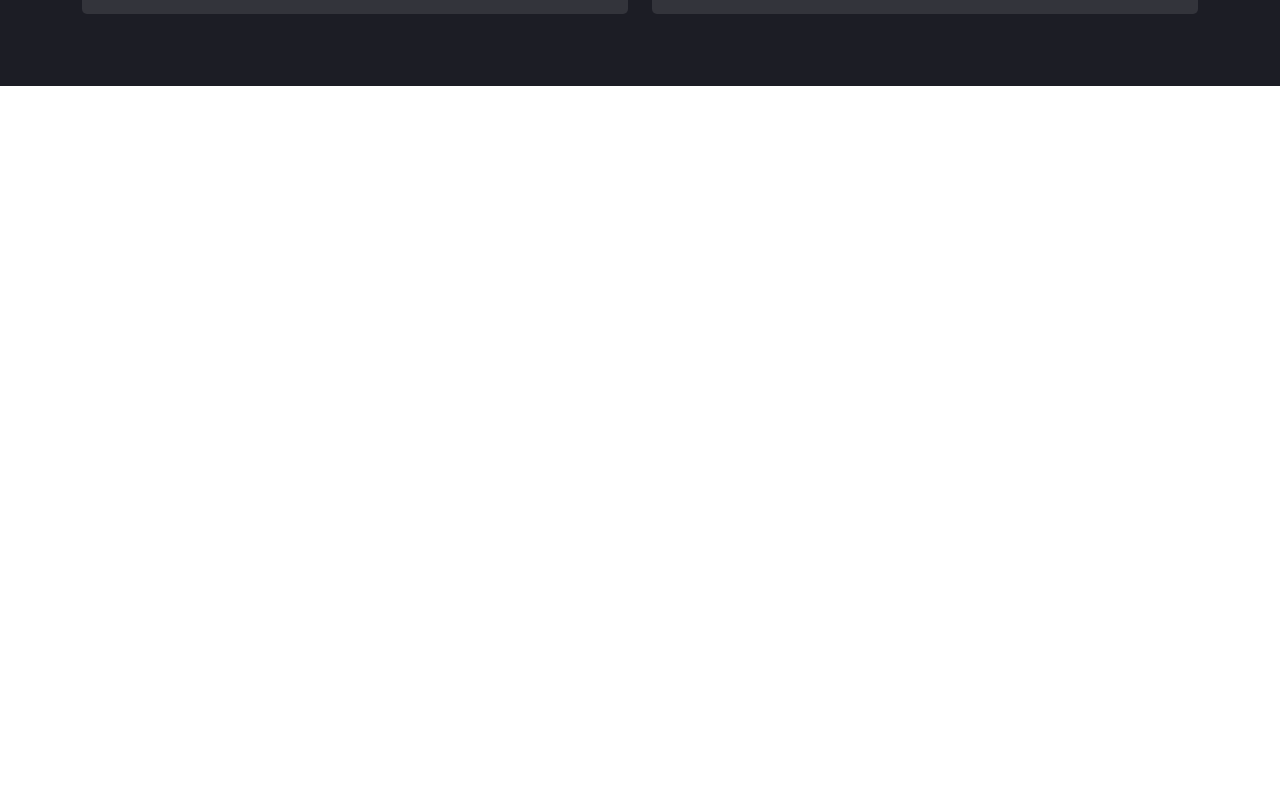
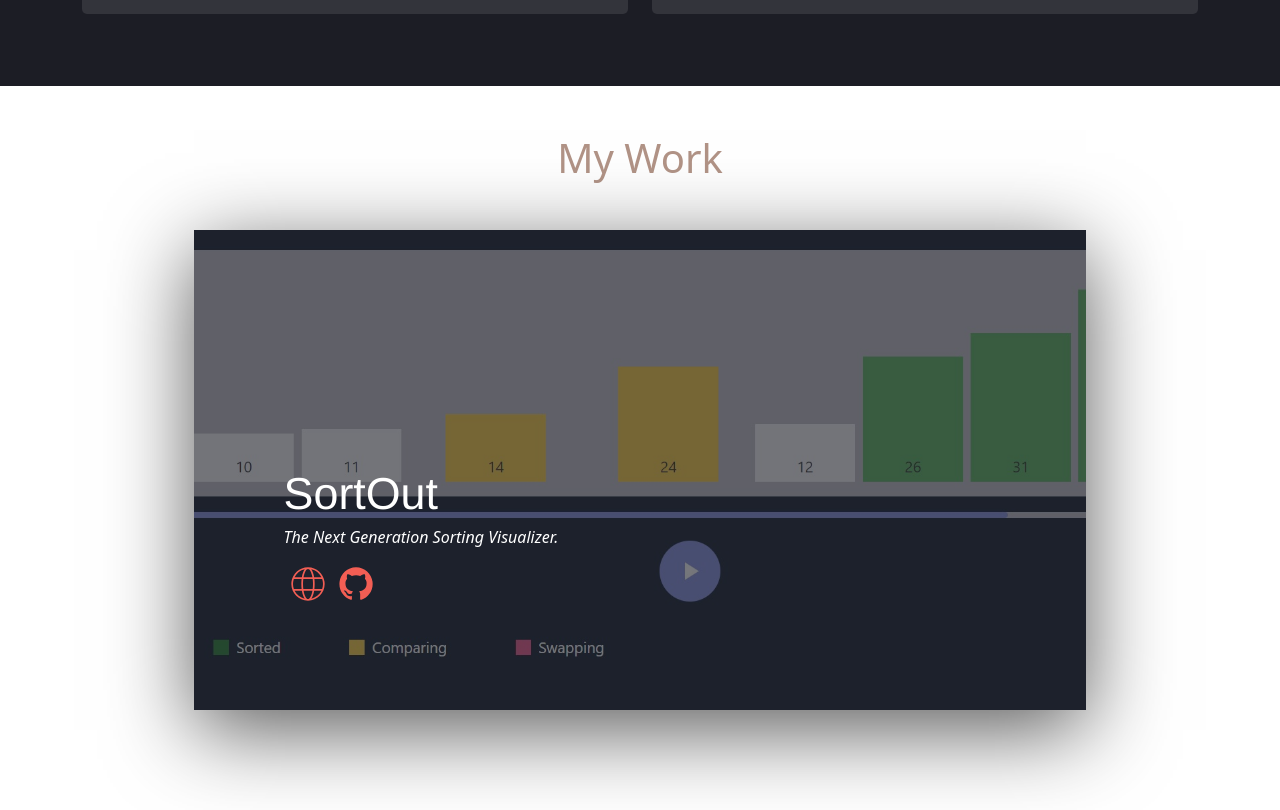
Before and after one commit to RajKanani1206/portfolio, a React (Create React App) app: page / in a window 1280 px wide. Shown: the part 1960-2770 px from the top of the page. Before the commit the page ends 2046 px from the top, so only its background shows below. Built offline with nearby package versions, Linux system fonts and the light colour scheme.

Commit message:
Added project section

```diff
--- a/src/App.js
+++ b/src/App.js
@@ -3,6 +3,7 @@ import About from "./components/About";
 import Header from "./components/Header";
 import Home from "./components/HomeBanner";
 import Skills from "./components/Skills";
+import Projects from "./components/Projects";
 
 const App = () => {
   return (
@@ -11,6 +12,7 @@ const App = () => {
       <Home />
       <About />
       <Skills />
+      <Projects />
     </>
   );
 };
--- /dev/null
+++ b/src/components/Projects/index.js
@@ -0,0 +1,39 @@
+import React from "react";
+import { Container } from "react-bootstrap";
+import projectDetails from "./projectDetails";
+import "./style.css";
+
+const Projects = () => {
+  return (
+    <div className="project-section  text-black my-5" id="projects">
+      <h1 className="heading text-center mb-5">My Work</h1>
+      <Container>
+        {projectDetails.map((project, index) => (
+          <div className={`project-content project-bg-img-${index + 1}`} key={index}>
+            <div className="project-mask"></div>
+            <div className="project-text">
+              <h3>{project.title}</h3>
+              <h5>{project.subTitle}</h5>
+              <div className="project-links mt-3">
+                <ul className="list-unstyled">
+                  <li className="d-inline-block px-1">
+                    <a href={project.webLink} target="_blank" rel="noreferrer">
+                      <img src="images/icon-web.svg" alt="icon" height={40} width={40} />
+                    </a>
+                  </li>
+                  <li className="d-inline-block px-1">
+                    <a href={project.githubLink} target="_blank" rel="noreferrer">
+                      <img src="images/icon-github.svg" alt="icon" height={40} width={40} />
+                    </a>
+                  </li>
+                </ul>
+              </div>
+            </div>
+          </div>
+        ))}
+      </Container>
+    </div>
+  );
+};
+
+export default Projects;
--- /dev/null
+++ b/src/components/Projects/projectDetails.js
@@ -0,0 +1,9 @@
+// eslint-disable-next-line
+export default [
+  {
+    title: "SortOut",
+    subTitle: "The Next Generation Sorting Visualizer.",
+    webLink: "https://rajkanani1206.github.io/SortOut/",
+    githubLink: "https://github.com/RajKanani1206/SortOut",
+  },
+];
--- /dev/null
+++ b/src/components/Projects/style.css
@@ -0,0 +1,126 @@
+.project-content {
+  margin-bottom: 100px;
+  width: 80%;
+  height: 480px;
+  position: relative;
+  margin-left: auto;
+  margin-right: auto;
+  background-size: cover;
+  transition: all 0.35s ease;
+  box-shadow: 0 20px 80px 0 rgb(0 0 0 / 65%);
+  cursor: pointer;
+}
+
+.project-content::before {
+  content: "";
+  position: absolute;
+  left: 0;
+  top: 0;
+  height: 100%;
+  width: 100%;
+  background: #1c1d25;
+  opacity: 0.6;
+  transition: opacity 0.3s ease;
+  z-index: 2;
+}
+
+.project-mask {
+  position: absolute;
+  left: 0;
+  top: 0;
+  height: 100%;
+  width: 100%;
+  overflow: hidden;
+  z-index: 0;
+}
+
+.project-mask::after {
+  content: "";
+  position: absolute;
+  left: 0;
+  top: 0;
+  height: 100%;
+  width: 100%;
+  opacity: 1;
+  background: linear-gradient(270deg, rgba(35, 90, 166, 0.9), rgba(16, 27, 59, 0.9));
+  transform: translateX(-100%);
+  transition: transform 0.35s cubic-bezier(0.694, 0.048, 0.335, 1) 0.2s, opacity 0.2s,
+    -webkit-transform 0.35s cubic-bezier(0.694, 0.048, 0.335, 1) 0.2s;
+  z-index: 9;
+}
+
+.project-content:hover .project-mask::after {
+  transform: translateX(0);
+}
+
+.project-text {
+  position: absolute;
+  left: 90px;
+  bottom: 90px;
+  color: #fff;
+  z-index: 10;
+  opacity: 1;
+  max-width: 550px;
+  transform: scale(1) translateX(0);
+  transition: transform 0.45s, opacity 0.25s, -webkit-transform 0.45s;
+}
+
+.project-content:hover .project-text {
+  transform: scale(1.05);
+}
+
+.project-text h3 {
+  font-family: "League Spartan", Helvetica, Arial, sans-serif;
+  font-size: 2.8em;
+}
+.project-text h5 {
+  font-size: 1em;
+  font-style: italic;
+}
+
+.project-links li a img {
+  filter: invert(57%) sepia(51%) saturate(3660%) hue-rotate(325deg) brightness(95%) contrast(101%);
+}
+
+.project-bg-img-1 {
+  background-image: url(../../../public/images/project-1.jpg);
+}
+
+@media (max-width: 899px) {
+  .project-content {
+    height: 420px;
+    width: 90%;
+  }
+  .project-text h3 {
+    font-size: 1.9em;
+  }
+}
+
+@media (max-width: 659px) {
+  .project-content {
+    height: 340px;
+  }
+  .project-text {
+    left: 45px;
+    bottom: 60px;
+  }
+  .project-text h3 {
+    font-size: 1.4em;
+  }
+  .project-text h5 {
+    font-size: 0.75em;
+  }
+}
+
+@media (max-width: 400px) {
+  .project-content {
+    height: 290px;
+  }
+  .project-text {
+    left: 25px;
+    bottom: 50px;
+  }
+  .project-text h3 {
+    font-size: 1.125em;
+  }
+}
```
Also changed, not shown: public/images/icon-web.svg (added), public/images/project-1.jpg (added).
